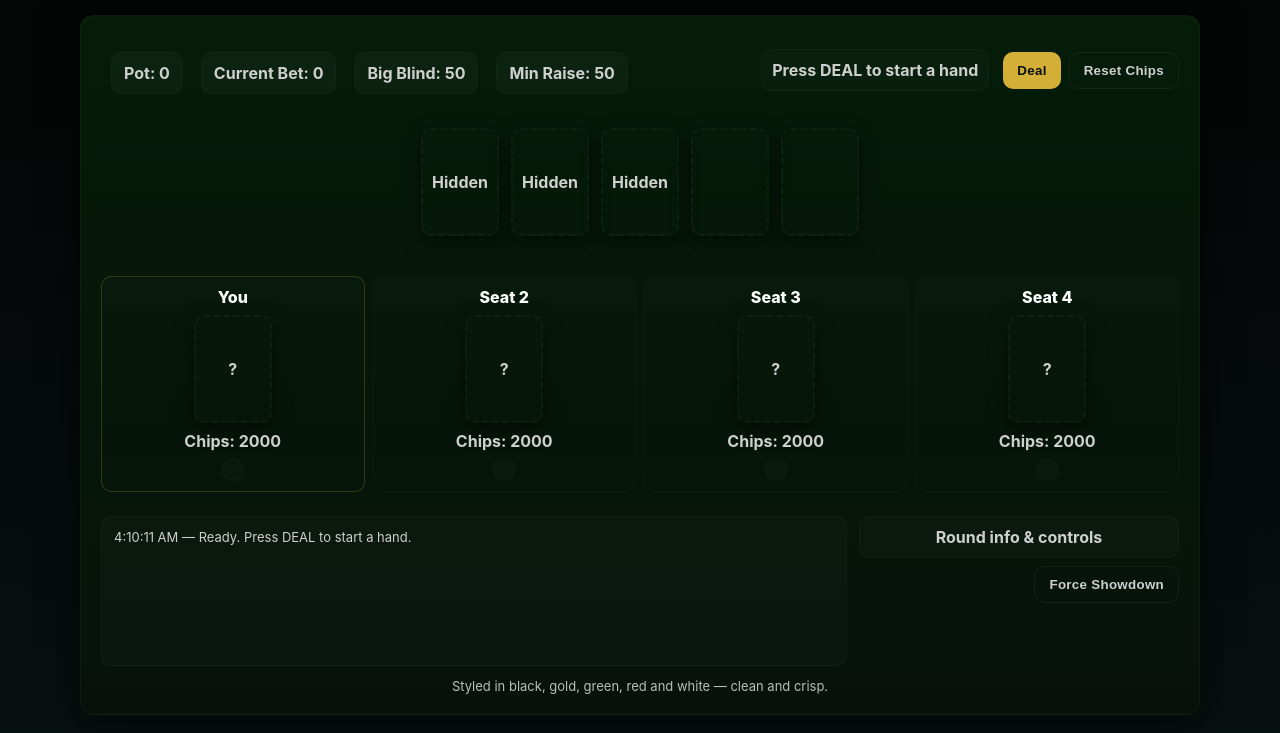
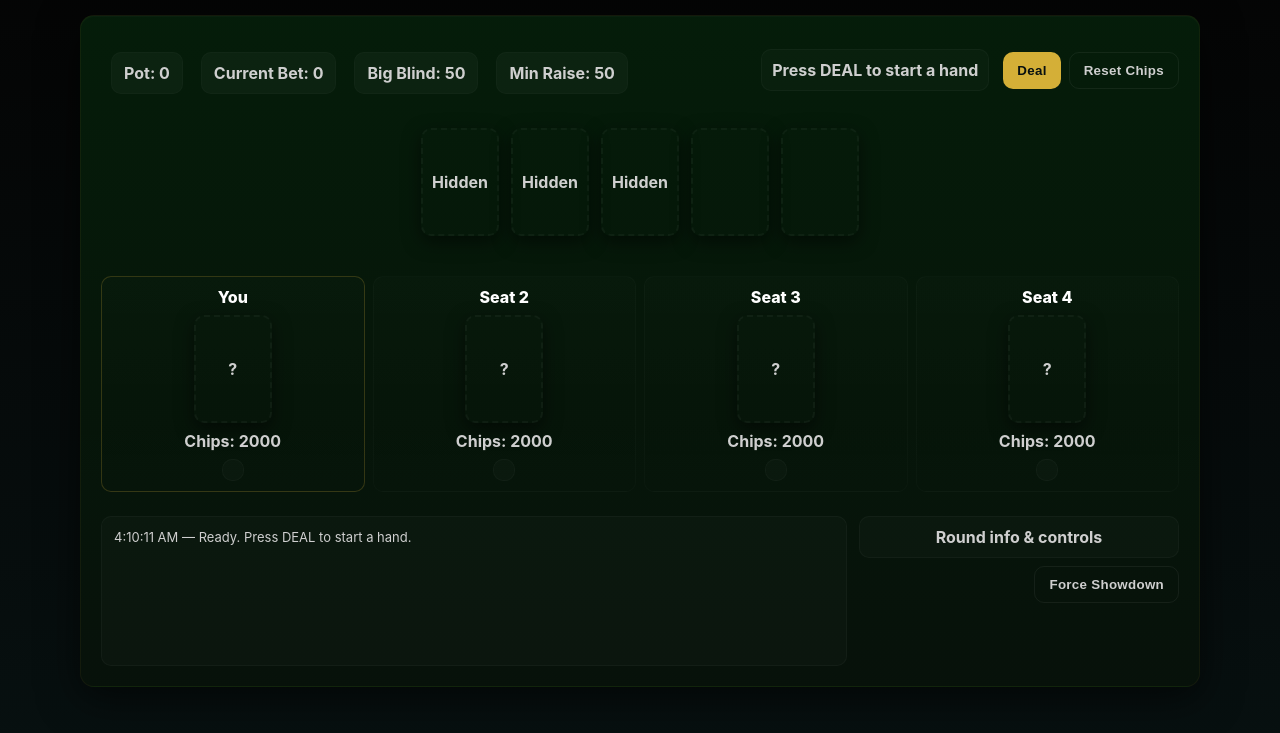
Before and after one commit to KirkMid/gambling, a plain HTML site: page Poker.html in a window 1280 px wide. Shown: the part 49-782 px from the top of the page. Drawn offline with Linux system fonts and the light colour scheme.

Commit message:
Update Poker.html

```diff
--- a/Poker.html
+++ b/Poker.html
@@ -134,7 +134,6 @@
       </div>
     </div>
 
-    <footer>Styled in black, gold, green, red and white — clean and crisp.</footer>
   </div>
 </div>
 
```
